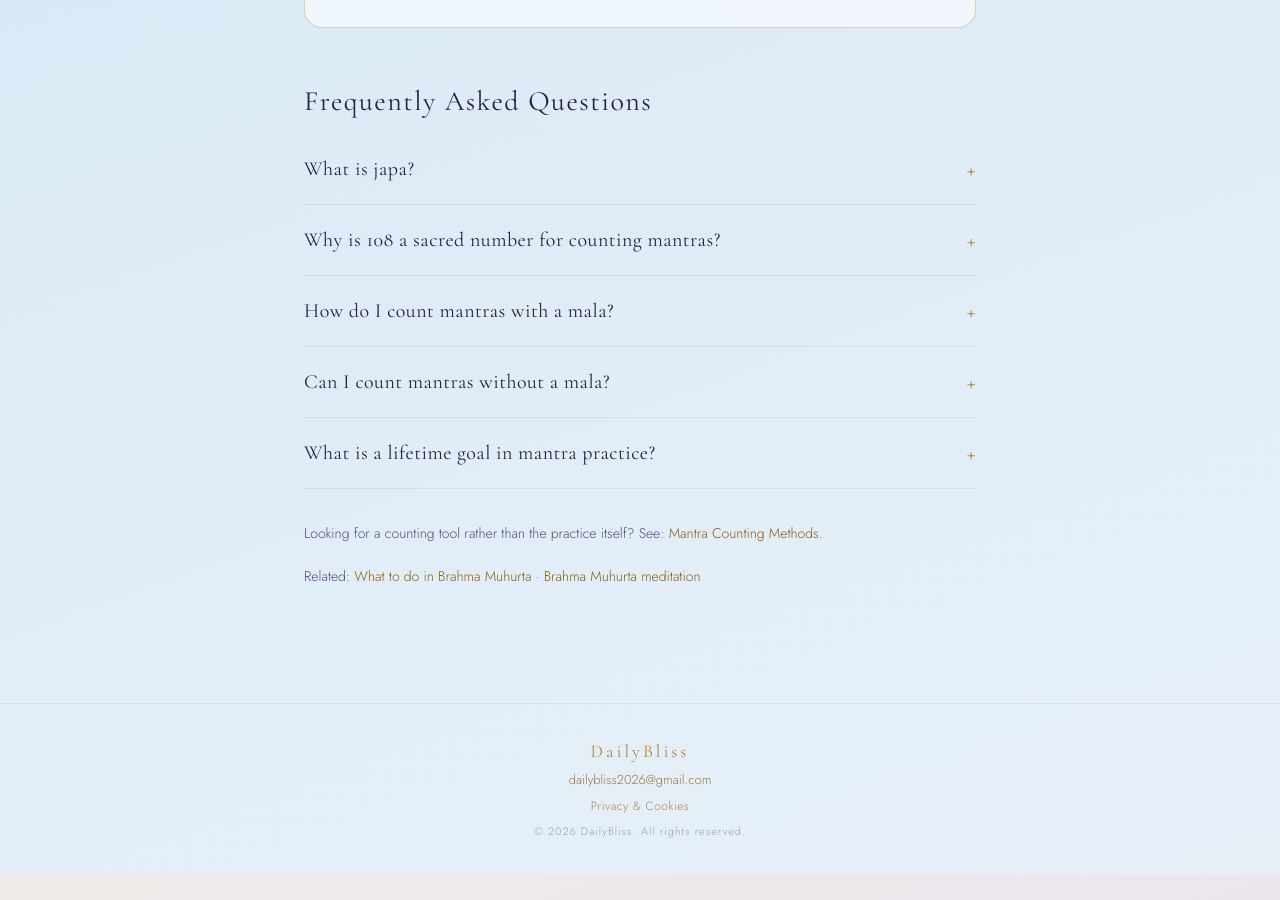
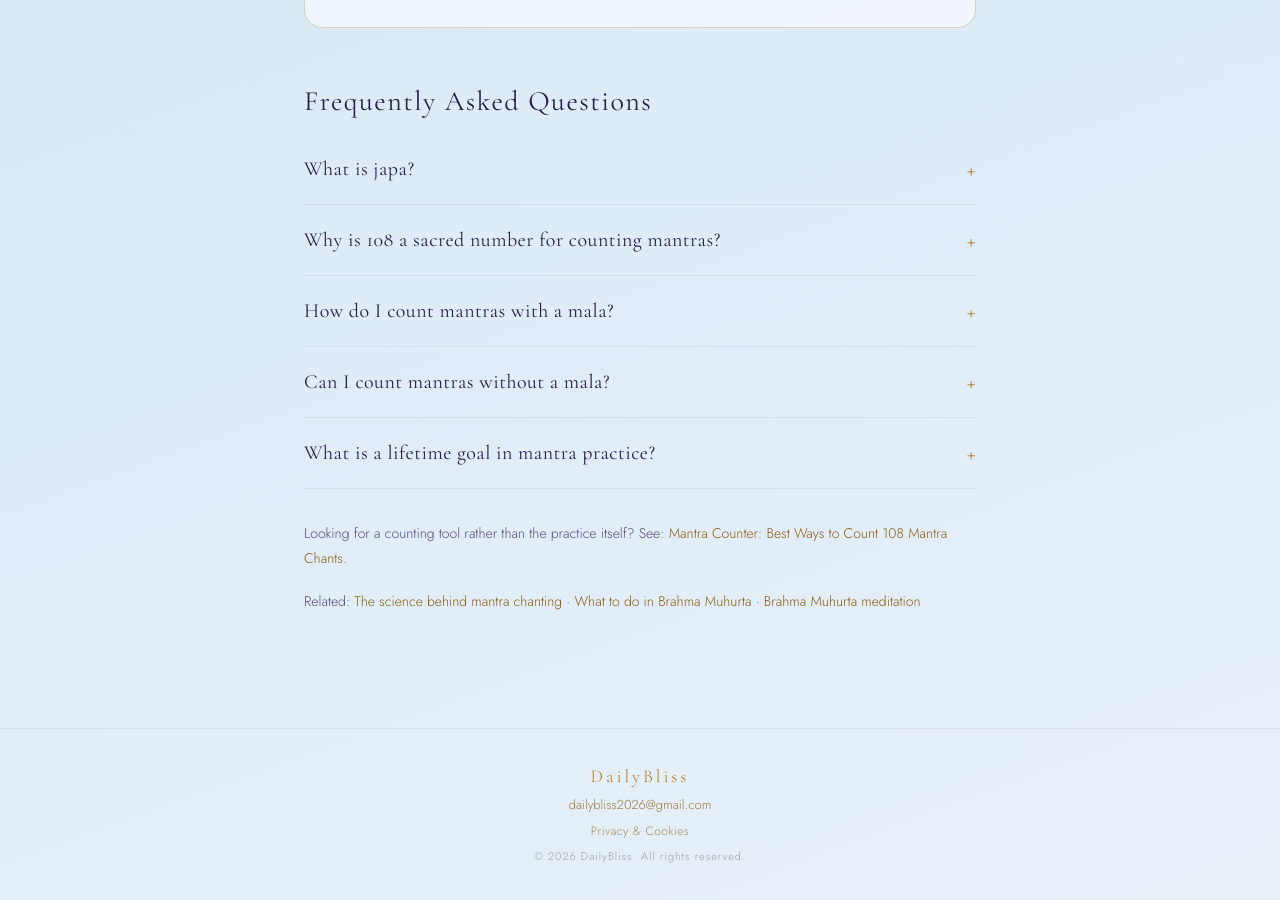
Before and after one commit to dailybliss/dailybliss.github.io, a Jekyll site: the page built from blog/how-to-count-mantras.html, in a window 1280 px wide and 900 px high, scrolled down 2725 px. Built offline with Jekyll 4.4.1, drawn with Linux system fonts in a browser that asks for light colours; before the commit the page ends 3600 px from its top, so only the background shows below that.

Commit message:
Update how-to-count-mantras.html

```diff
--- a/blog/how-to-count-mantras.html
+++ b/blog/how-to-count-mantras.html
@@ -154,11 +154,12 @@ last_modified_at: 2026-07-01
 
   <p style="margin-top:32px; font-size:14px; color:var(--subtle);">
     Looking for a counting tool rather than the practice itself? See:
-    <a href="{{ '/blog/mantra-counter-online/' | relative_url }}">Mantra Counting Methods</a>.
+    <a href="{{ '/blog/mantra-counter-online/' | relative_url }}">Mantra Counter: Best Ways to Count 108 Mantra Chants</a>.
   </p>
 
   <p style="font-size:14px; color:var(--subtle);">
-    Related: <a href="{{ '/blog/brahma-muhurta-practices/' | relative_url }}">What to do in Brahma Muhurta</a>
+    Related: <a href="{{ '/blog/science-of-mantra-chanting/' | relative_url }}">The science behind mantra chanting</a>
+    · <a href="{{ '/blog/brahma-muhurta-practices/' | relative_url }}">What to do in Brahma Muhurta</a>
     · <a href="{{ '/blog/brahma-muhurta-meditation/' | relative_url }}">Brahma Muhurta meditation</a>
   </p>
 </article>
```
